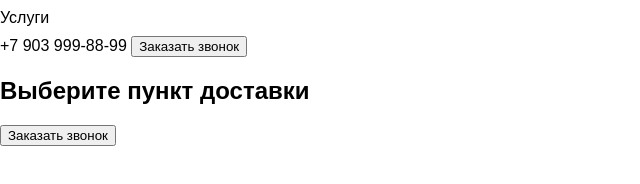
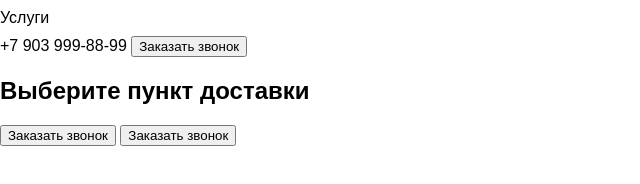
Before and after one commit to Groov55/appExample, a plain HTML site: page index.html in a window 1280 px wide. Shown: the whole page, without its empty margins (0-640 px from the left). Drawn offline with Linux system fonts and the light colour scheme.

Commit message:
add new button

```diff
--- a/index.html
+++ b/index.html
@@ -22,5 +22,6 @@
     </header>
     <h2>Выберите пункт доставки</h2>
     <button>Заказать звонок</button>
+    <button>Заказать звонок</button>
 </body>
 </html>
```
